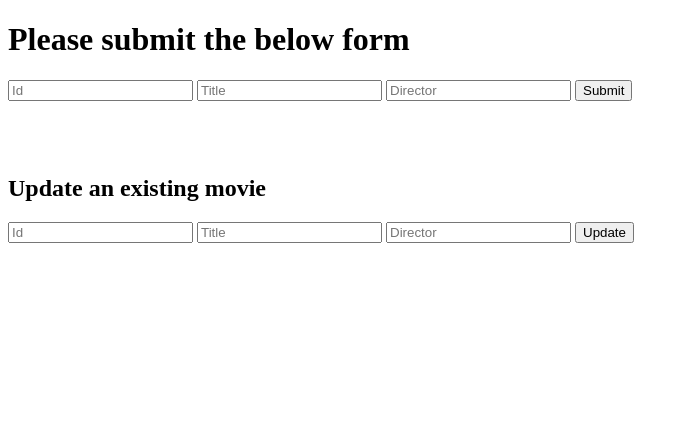
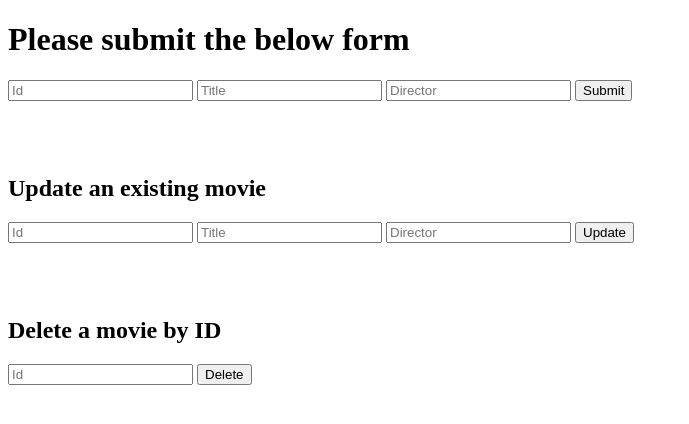
Before and after one commit to loshithlk/crud-flask-app, a Flask app: page / in a window 1280 px wide. Shown: the top 424 px of the page, without its empty margins (0-689 px from the left). Run offline with Flask 3, Linux system fonts and the light colour scheme.

Commit message:
added new form to delete an item

```diff
--- a/templates/index.html
+++ b/templates/index.html
@@ -62,7 +62,43 @@
             alert('Error');
         });
     });
+
+
+
+    document.getElementById('myForm2').addEventListener('submit', function(event) {
+        event.preventDefault(); // Prevent form submission
+        var id = document.getElementById('id2').value;
+
+        // Send DELETE request using fetch
+        fetch('/movie/'+ id, {
+            method: 'DELETE'
+        })
+        .then(function(response) {
+            console.log(id);
+            console.log('DELETE request successful');
+            alert('DELETE request successful');
+        })
+        .catch(function(error) {
+            console.log('Error:', error);
+            alert('Error');
+        });
+
+    });
 </script>
+
+<br>
+<br>
+<br>
+<h2>Delete a movie by ID</h2>
+<form id="myForm2">
+    <input type="number" id="id2" name="id" placeholder="Id">
+    <button type="submit">Delete</button>
+</form>
+
+
+
+
+
 
 </body>
 </html>
```
